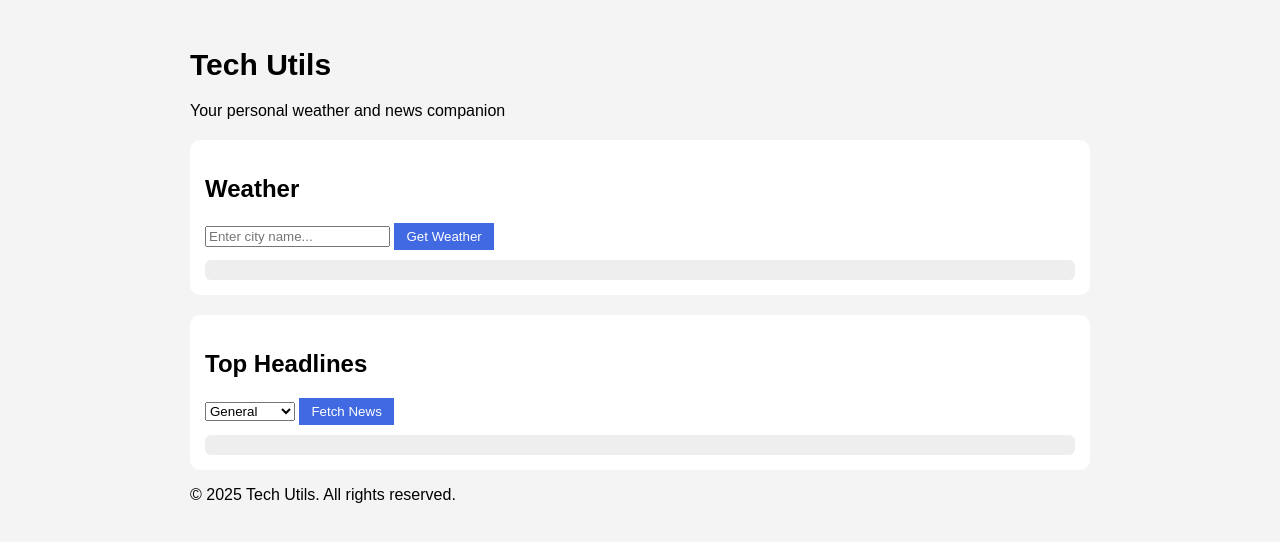
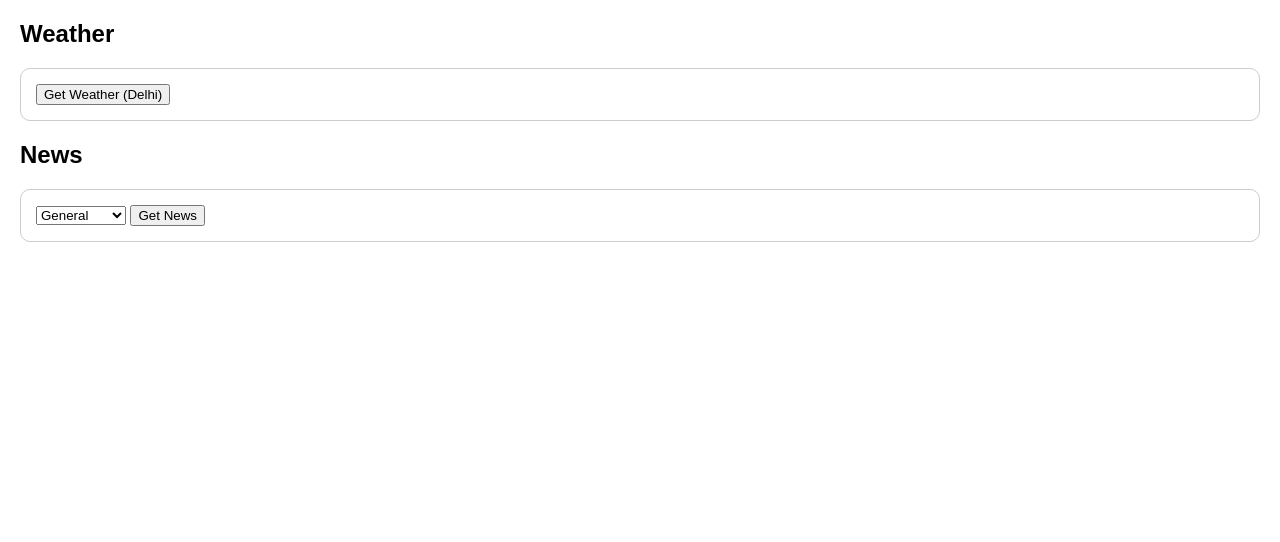
Before and after one commit to shristijais2710-eng/tech_utils, a Flask app: page / in a window 1280 px wide. Shown: the top 542 px of the page. Run offline with Flask 3, Linux system fonts and the light colour scheme; parts of the project's set-up code (start-up, migrations or seed data) failed here and were passed over.

Commit message:
Updated weather + news app UI and logic

```diff
--- a/app.py
+++ b/app.py
@@ -11,15 +11,13 @@ def index():
 
 @app.route('/api/weather')
 def api_weather():
-    city = request.args.get('city', '').strip()
-    if not city:
-        return jsonify({"error": "City parameter is required"}), 400
+    # Default city = Delhi
+    city = request.args.get('city', 'Delhi').strip()
 
     result = get_weather(city)
     if isinstance(result, str):
         return jsonify({"error": result}), 400
 
-    # Format the response for frontend
     return jsonify({
         "city": result.get("City", ""),
         "country": "",
@@ -36,8 +34,6 @@ def api_news():
     category = request.args.get("category", "general").strip()
     news_list = get_latest_news(category) + get_latest_news_newsapi(category)
 
-
-    # Format the response for frontend
     articles = []
     for item in news_list:
         articles.append({
@@ -50,7 +46,6 @@ def api_news():
 
     return jsonify({"articles": articles})
 
-
 @app.route('/api/news/history')
 def api_news_history():
     keyword = request.args.get("keyword", '')
--- a/static/js/app.js
+++ b/static/js/app.js
@@ -1,15 +1,11 @@
+// Weather
 document.getElementById("weather-btn").addEventListener("click", async () => {
-    let city = document.getElementById("city-input").value;
-    if (!city) {
-        alert("Please enter a city name");
-        return;
-    }
-
-    let res = await fetch(`/api/weather?city=${encodeURIComponent(city)}`);
+    let res = await fetch(`/api/weather`);
     let data = await res.json();
 
     if (data.error) {
-        document.getElementById("weather-result").innerHTML = `<p style="color: red;">Error: ${data.error}</p>`;
+        document.getElementById("weather-result").innerHTML =
+            `<p style="color: red;">Error: ${data.error}</p>`;
         return;
     }
 
@@ -25,14 +21,16 @@ document.getElementById("weather-btn").addEventListener("click", async () => {
     `;
 });
 
-
+// News
 document.getElementById("news-btn").addEventListener("click", async () => {
     let category = document.getElementById("news-category").value;
+
     let res = await fetch(`/api/news?category=${encodeURIComponent(category)}`);
     let data = await res.json();
 
     if (data.error) {
-        document.getElementById("news-result").innerHTML = `<p style="color: red;">Error: ${data.error}</p>`;
+        document.getElementById("news-result").innerHTML =
+            `<p style="color: red;">Error: ${data.error}</p>`;
         return;
     }
 
--- a/templates/index.html
+++ b/templates/index.html
@@ -1,49 +1,46 @@
 <!DOCTYPE html>
-<html lang="en">
+<html>
 <head>
-    <meta charset="UTF-8">
-    <meta name="viewport" content="width=device-width, initial-scale=1.0">
-    <title>Tech Utils - Weather & News</title>
-    <link rel="stylesheet" href="{{ url_for('static', filename='css/style.css') }}">
+    <title>Weather & News App</title>
+    <style>
+        body {
+            font-family: Arial;
+            margin: 20px;
+        }
+        .box {
+            border: 1px solid #ccc;
+            padding: 15px;
+            margin-bottom: 20px;
+            border-radius: 10px;
+        }
+        .news-item {
+            border-bottom: 1px solid #ddd;
+            margin-bottom: 10px;
+            padding-bottom: 10px;
+        }
+    </style>
 </head>
 <body>
-    <div class="container">
-        <header>
-            <h1>Tech Utils</h1>
-            <p class="subtitle">Your personal weather and news companion</p>
-        </header>
 
-        <main>
-            <section id="weather-section" class="section">
     <h2>Weather</h2>
-                <div class="weather-input">
-                    <input type="text" id="city-input" placeholder="Enter city name..." />
-                    <button id="weather-btn">Get Weather</button>
+    <div class="box">
+        <button id="weather-btn">Get Weather (Delhi)</button>
+        <div id="weather-result"></div>
     </div>
-                <div id="weather-result" class="result-box"></div>
-            </section>
 
-            <section id="news-section" class="section">
-                <h2>Top Headlines</h2>
-                <div class="news-filter">
+    <h2>News</h2>
+    <div class="box">
         <select id="news-category">
             <option value="general">General</option>
+            <option value="sports">Sports</option>
             <option value="technology">Technology</option>
             <option value="business">Business</option>
-                        <option value="health">Health</option>
-                        <option value="science">Science</option>
         </select>
-                    <button id="news-btn">Fetch News</button>
-                </div>
-                <div id="news-result" class="result-box"></div>
-            </section>
-        </main>
+        <button id="news-btn">Get News</button>
 
-        <footer>
-            <p>&copy; 2025 Tech Utils. All rights reserved.</p>
-        </footer>
+        <div id="news-result"></div>
     </div>
 
-    <script src="{{ url_for('static', filename='js/app.js') }}"></script>
+    <script src="/static/script.js"></script>
 </body>
 </html>
```
Lines whose indentation alone changed are shown as unchanged.
